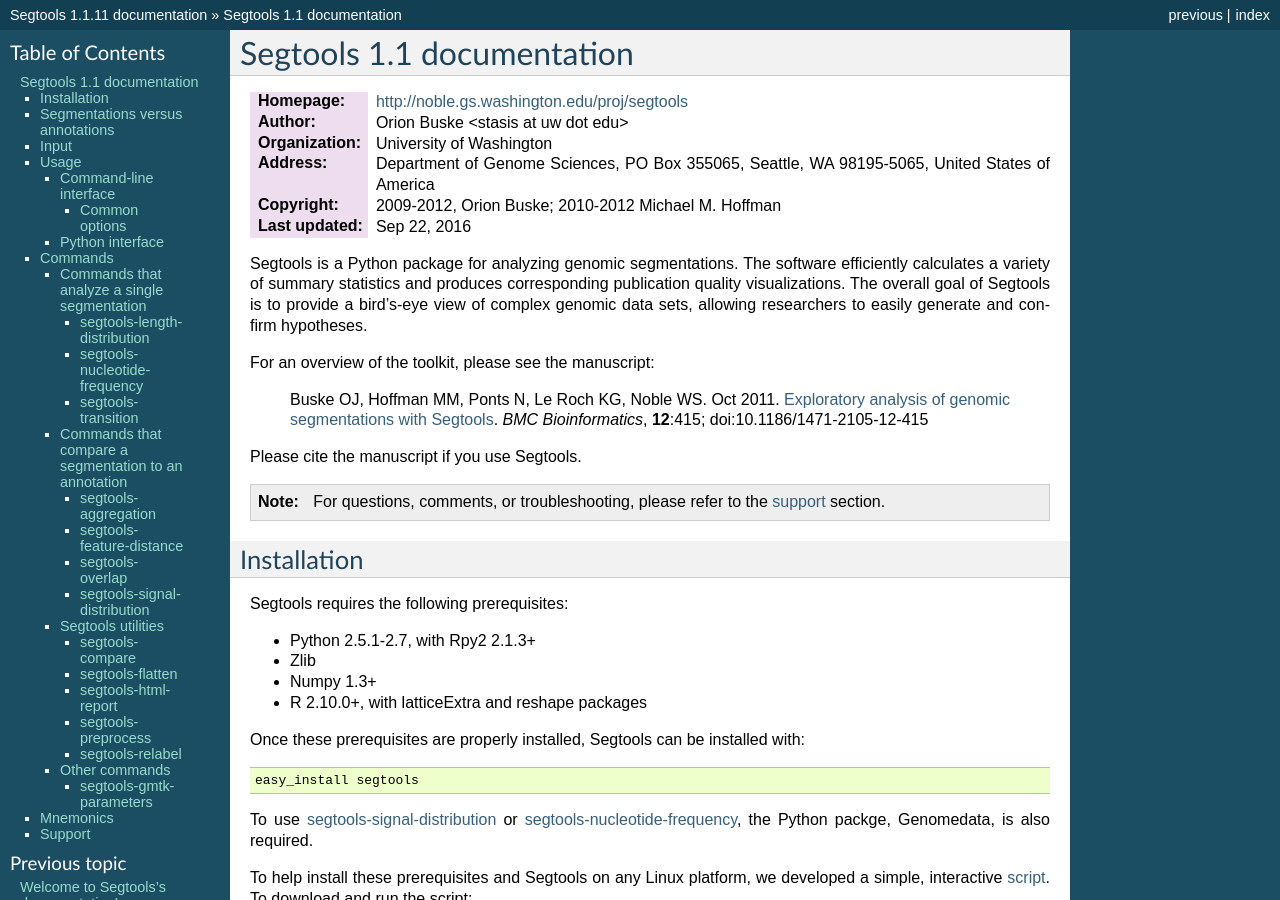
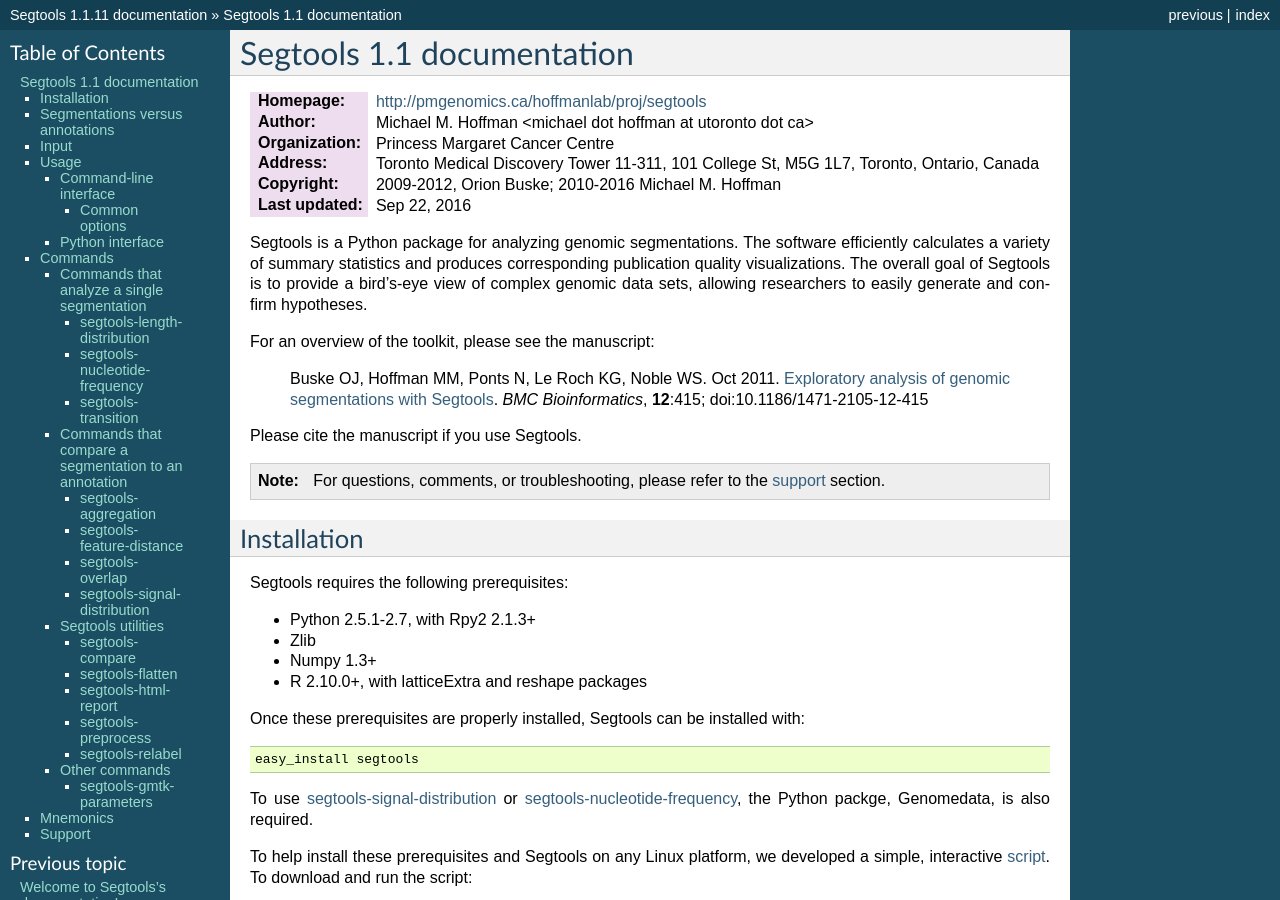
Before and after one commit to hoffmangroup/segtools, a Sphinx documentation site: the page built from doc/segtools.rst, in a window 1280 px wide and 900 px high. Built offline with Sphinx 7.4.7, drawn with Linux system fonts in a browser that asks for light colours; formulas are drawn with MathJax 3.

Commit message:
Update author information in documentation

```diff
--- a/doc/segtools.rst
+++ b/doc/segtools.rst
@@ -1,12 +1,11 @@
 ================================
 Segtools |version| documentation
 ================================
-:Homepage: http://noble.gs.washington.edu/proj/segtools
-:Author: Orion Buske <stasis at uw dot edu>
-:Organization: University of Washington
-:Address: Department of Genome Sciences, PO Box 355065,
-          Seattle, WA 98195-5065, United States of America
-:Copyright: 2009-2012, Orion Buske; 2010-2012 Michael M. Hoffman
+:Homepage: http://pmgenomics.ca/hoffmanlab/proj/segtools
+:Author: Michael M. Hoffman <michael dot hoffman at utoronto dot ca>
+:Organization: Princess Margaret Cancer Centre
+:Address: Toronto Medical Discovery Tower 11-311, 101 College St, M5G 1L7, Toronto, Ontario, Canada
+:Copyright: 2009-2012, Orion Buske; 2010-2016 Michael M. Hoffman
 :Last updated: |today|
 
 .. currentmodule:: segtools
```
